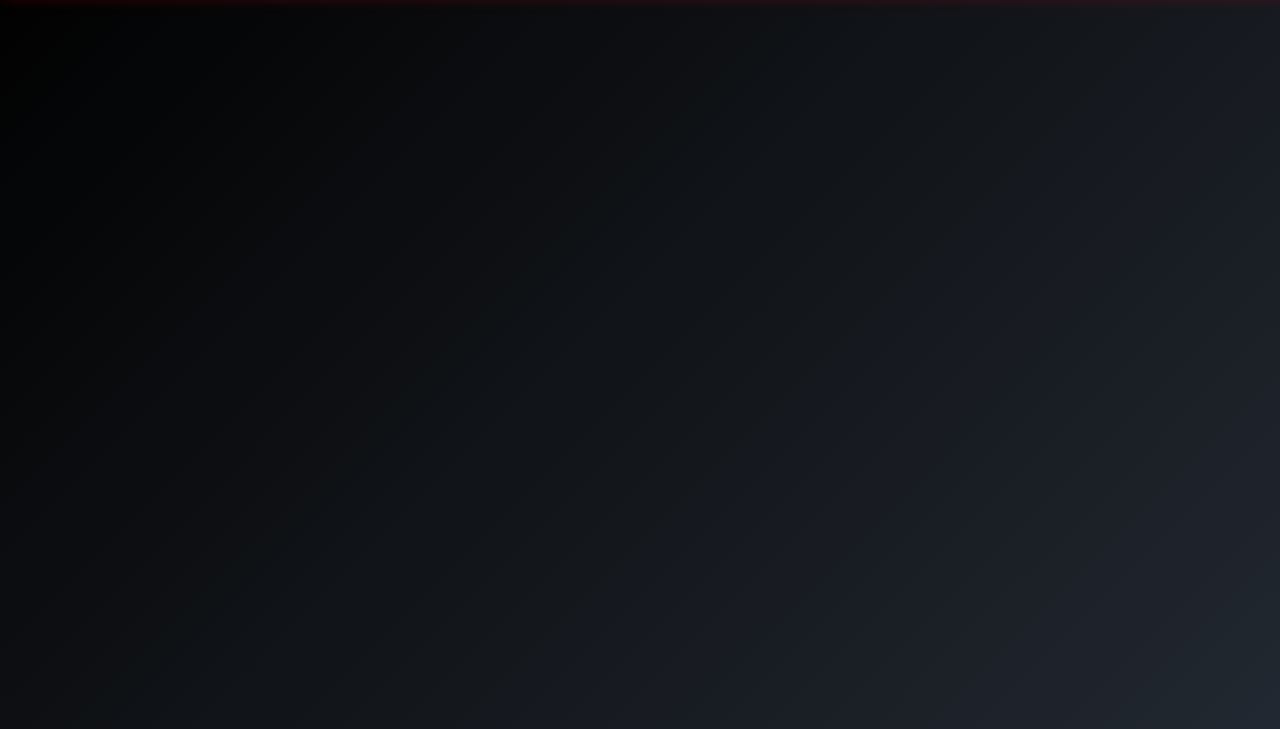
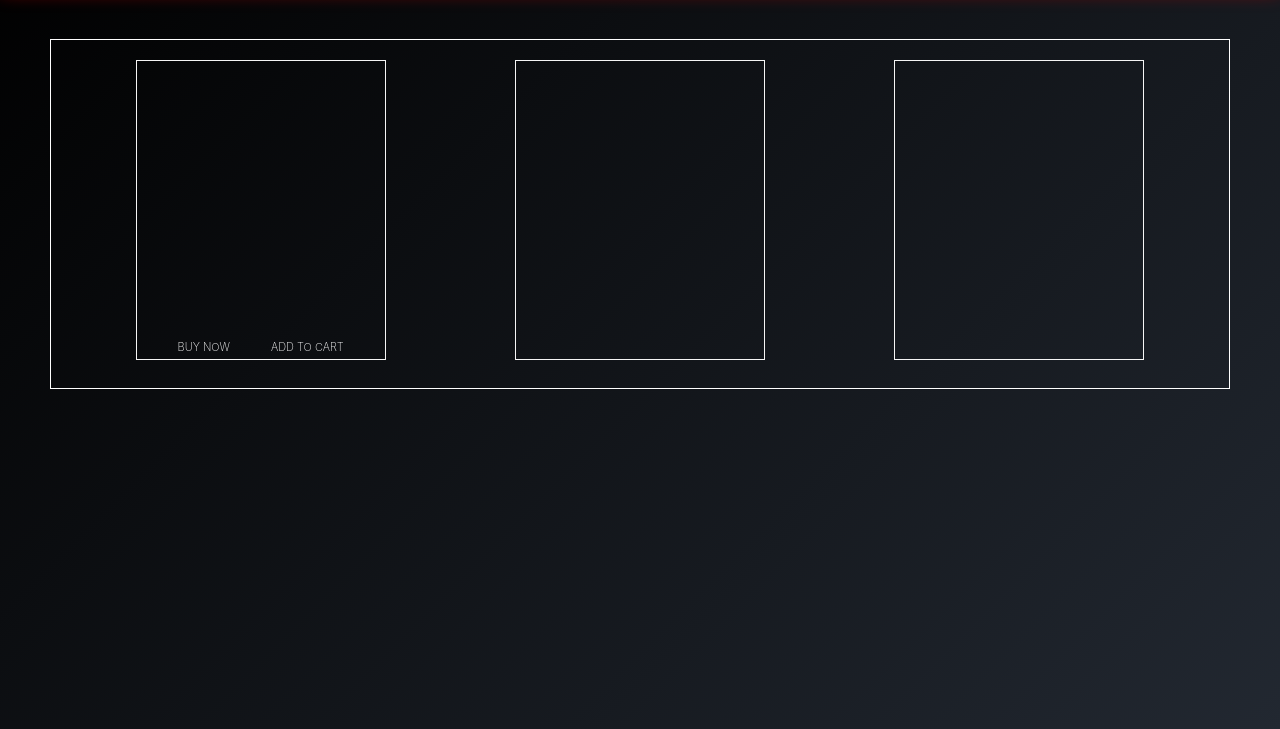
Before and after one commit to ARNV-kill-it/shrey-muzic, a plain HTML site: page index.html in a window 1280 px wide. Shown: the part 71-800 px from the top of the page. Drawn offline with Linux system fonts and the light colour scheme.

Commit message:
Nav Done

```diff
--- a/index.html
+++ b/index.html
@@ -24,6 +24,20 @@
 
         <div class="content">
 
+            <div class="boxes">
+
+                <div class="box-1">
+
+                    <h1 class="txt-1">Buy Now</h1>
+                    <h1 class="txt-1">Add to Cart</h1>
+
+                </div>
+
+                <div class="box-2"></div>
+                <div class="box-3"></div>
+
+            </div>
+
         </div>
 
         <div class="footer">
--- a/style.css
+++ b/style.css
@@ -15,9 +15,7 @@ body {
     background: linear-gradient(135deg, #000, #222831);
 }
 
-.nav {
-    box-shadow: 0px 0px 20px rgb(190, 8, 8);
-}
+
 
 .nav {
     width: 100%;
@@ -27,6 +25,7 @@ body {
     display: flex;
     justify-content: space-evenly;
     align-items: center;
+    box-shadow: 0px 0px 20px rgb(190, 8, 8);
 }
 
 .nav .Logo {
@@ -37,18 +36,70 @@ body {
 
 
 .nav h1 {
-    padding: 5px;
+    padding: 6px;
     font-family: Sansation;
     font-size: 12px;
     color: white;
     text-transform: uppercase;
+    transition: all 0.3s ease-in-out;
 }
 
 .nav h1:hover {
     border: none;
     border-radius: 25px;
-    background-color: white;
-    color: #000;
+    background-color: black;
     cursor: pointer;
     box-shadow: 0px 1px 10px rgb(221, 25, 25);
 }
+
+.content {
+    padding: 50px;
+}
+
+.boxes {
+    height: 350px;
+    border: 1px solid white;
+    padding: 20px;
+    display: flex;
+    justify-content: space-around;
+}
+
+.box-1 {
+    width: 250px;
+    height: 300px;
+    border: 1px solid whitesmoke;
+    display: flex;
+    align-items: end;
+    justify-content: space-evenly;
+    padding-bottom: 5px;
+    /* background-color: rgb(4, 0, 255); */
+}
+
+.box-2 {
+    width: 250px;
+    height: 300px;
+    border: 1px solid whitesmoke;
+}
+
+.box-3 {
+    width: 250px;
+    height: 300px;
+    border: 1px solid whitesmoke;
+}
+
+.txt-1 {
+    color: white;
+    font-family: SF Pro Display;
+    font-weight: 200;
+    font-size: 11px;
+    text-transform: uppercase;
+    transition: all 0.3s ease-in-out;
+}
+
+.txt-1:hover {
+    border: none;
+    border-radius: 25px;
+    background-color: black;
+    cursor: pointer;
+    box-shadow: 0px 1px 10px rgb(221, 25, 25);
+}
```
